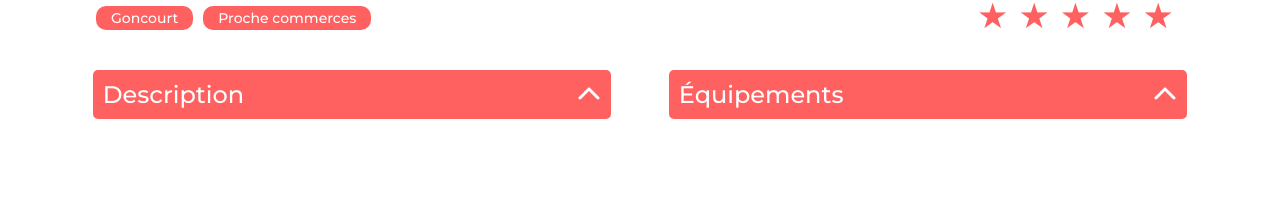
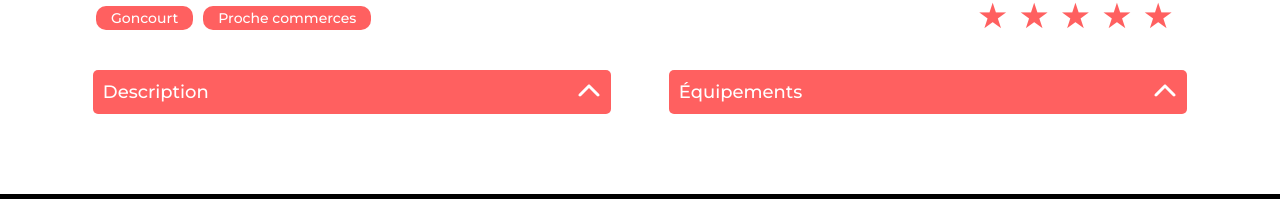
Before and after one commit to tmxdrls/Kasa, a React (Create React App) app: page /apartments/0979876d in a window 1280 px wide. Shown: the part 705-904 px from the top of the page. Built offline with nearby package versions, Linux system fonts and the light colour scheme.

Commit message:
Debug CSS Collapses

```diff
--- a/src/pages/Product/index.jsx
+++ b/src/pages/Product/index.jsx
@@ -13,10 +13,10 @@ function Product() {
       <main>
         <Slider slides={logement.pictures} />
         <Info props={logement} />
-        <article className="Collapses">
+        <div className="Collapses">
           <Collapses title="Description" content={logement.description} />
           <Collapses title="Équipements" content={logement.equipments} />
-        </article>
+        </div>
       </main>
     )
   } else {
--- a/src/styles/Info.css
+++ b/src/styles/Info.css
@@ -75,7 +75,7 @@
     width: 45%;
 }
 
-.Collapses .contentCollapses, .Collapses h3{
+.Collapses .contentCollapses, .Collapses section h3{
     font-size: 18px;
 }
 @media all and (max-width: 700px){
@@ -125,7 +125,7 @@
     .Collapses{
         flex-direction: column;
     }
-    .Collapses section {
+    .Collapses article {
         width: 100%;
     }
     .Collapses .contentCollapses, .Collapses h3{
```
